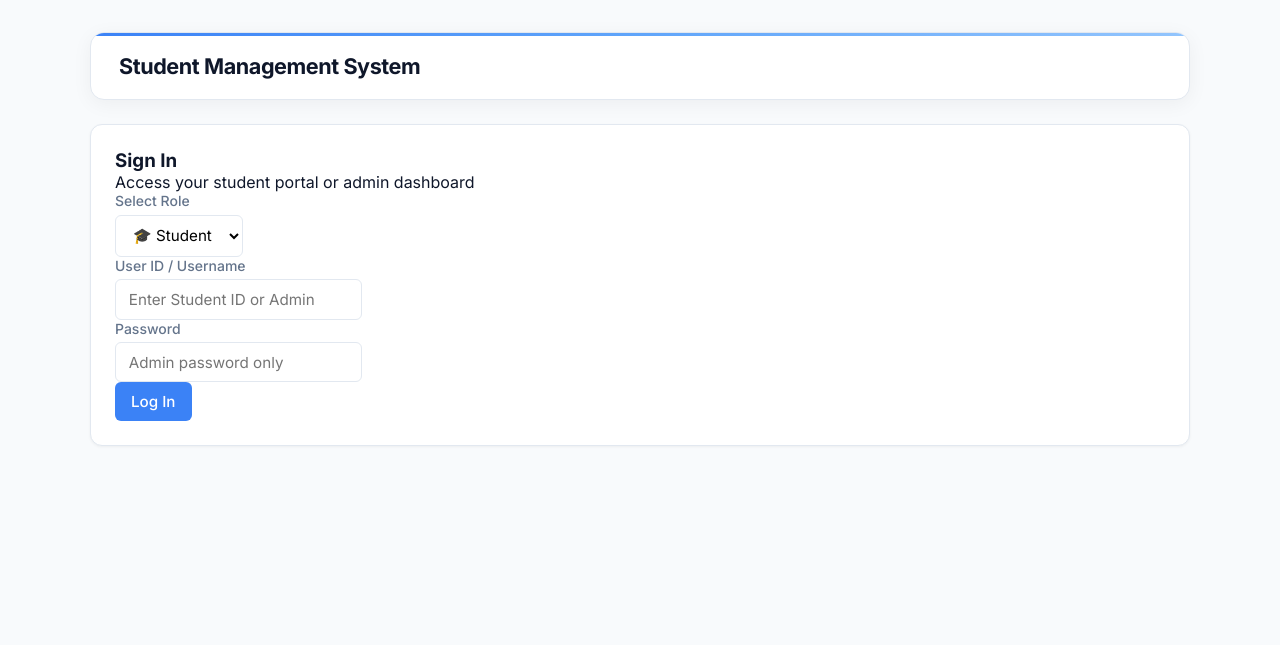
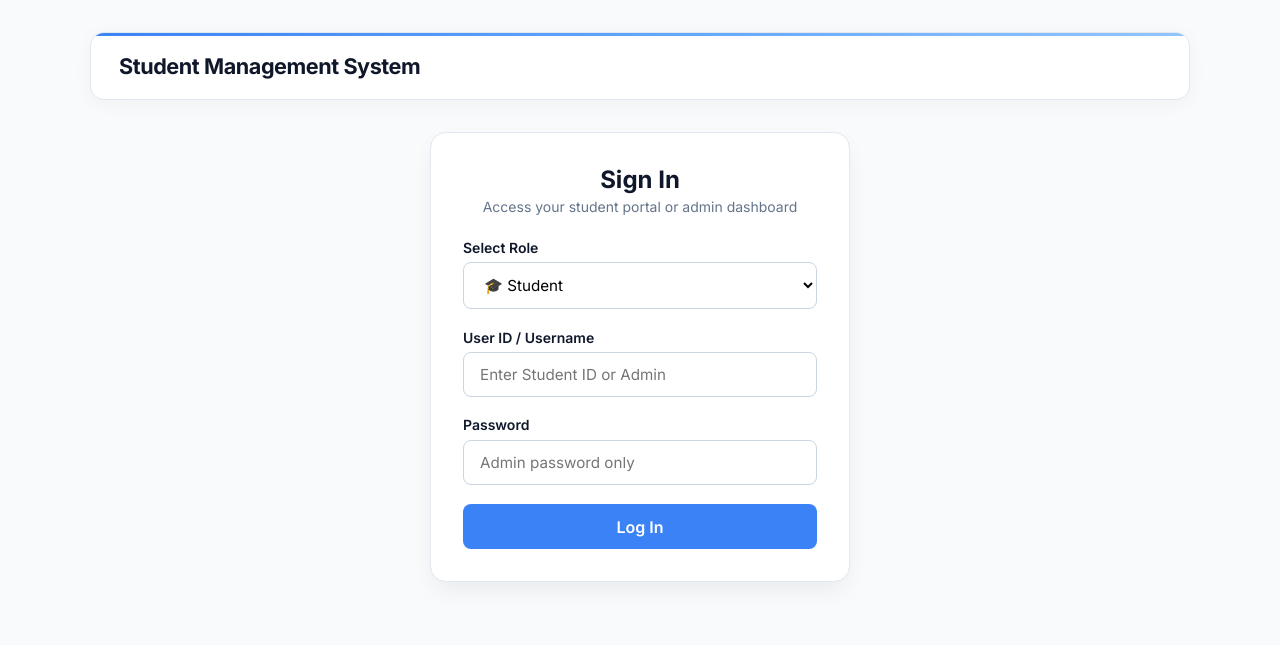
Before and after one commit to Sereiboth180/StudentManagementSystem, a Flask app: page / in a window 1280 px wide. Shown: the top 645 px of the page. Run offline with Flask 3, Linux system fonts and the light colour scheme.

Commit message:
Refactor CSS styles and improve layout structure

```diff
--- a/static/style.css
+++ b/static/style.css
@@ -14,7 +14,7 @@
   --secondary-color: #e2e8f0;
   --secondary-hover: #cbd5e1;
   --shadow-sm: 0 1px 3px rgba(0,0,0,0.05);
-  --shadow-md: 0 4px 6px -1px rgba(0, 0, 0, 0.1), 0 2px 4px -1px rgba(0, 0, 0, 0.06);
+  --shadow-md: 0 10px 25px -5px rgba(0, 0, 0, 0.08);
   --shadow-glow: 0 10px 15px -3px rgba(59, 130, 246, 0.3);
 }
 
@@ -164,23 +87,61 @@ header h2 {
   box-shadow: var(--shadow-md);
 }
 
-/* Form Inputs & Focus */
+/* Vertical Facebook-style Login Box */
+.login-card {
+  max-width: 420px;
+  margin: 2rem auto;
+  padding: 2rem;
+  border-radius: 16px;
+  box-shadow: var(--shadow-md);
+  border: 1px solid var(--border-color);
+}
+
+.login-header {
+  text-align: center;
+  margin-bottom: 1.5rem;
+}
+
+.login-header h3 {
+  font-size: 1.5rem;
+  font-weight: 700;
+  color: var(--text-main);
+}
+
+.login-header p {
+  font-size: 0.875rem;
+  color: var(--text-muted);
+  margin-top: 0.25rem;
+}
+
+.stacked-login-form {
+  display: flex;
+  flex-direction: column;
+  gap: 1.2rem;
+}
+
+/* Form Controls & Inputs */
+.form-group {
+  display: flex;
+  flex-direction: column;
+}
+
 .form-group label {
-  display: block;
   font-size: 0.875rem;
-  font-weight: 500;
-  margin-bottom: 0.35rem;
-  color: var(--text-muted);
+  font-weight: 600;
+  margin-bottom: 0.4rem;
+  color: var(--text-main);
 }
 
 .form-input, select {
-  padding: 0.6rem 0.8rem;
-  border: 1px solid var(--border-color);
-  border-radius: 6px;
+  padding: 0.75rem 1rem;
+  border: 1px solid #cbd5e1;
+  border-radius: 8px;
   outline: none;
   font-size: 0.95rem;
   background-color: #fff;
-  transition: border-color 0.2s ease, box-shadow 0.2s ease;
+  width: 100%;
+  transition: all 0.2s ease;
 }
 
 .form-input:focus, select:focus {
@@ -190,15 +151,22 @@ header h2 {
 
 /* Buttons */
 .btn {
-  padding: 0.6rem 1rem;
+  padding: 0.65rem 1rem;
   border: none;
-  border-radius: 6px;
-  font-weight: 500;
+  border-radius: 8px;
+  font-weight: 600;
   cursor: pointer;
   text-decoration: none;
   display: inline-block;
   font-size: 0.95rem;
+  text-align: center;
   transition: transform 0.15s ease, background-color 0.2s ease, box-shadow 0.2s ease;
+}
+
+.btn-block {
+  width: 100%;
+  padding: 0.8rem;
+  font-size: 1rem;
 }
 
 .btn:active {
```
Also changed, not shown: other parts of static/style.css (+5 -82 lines).
